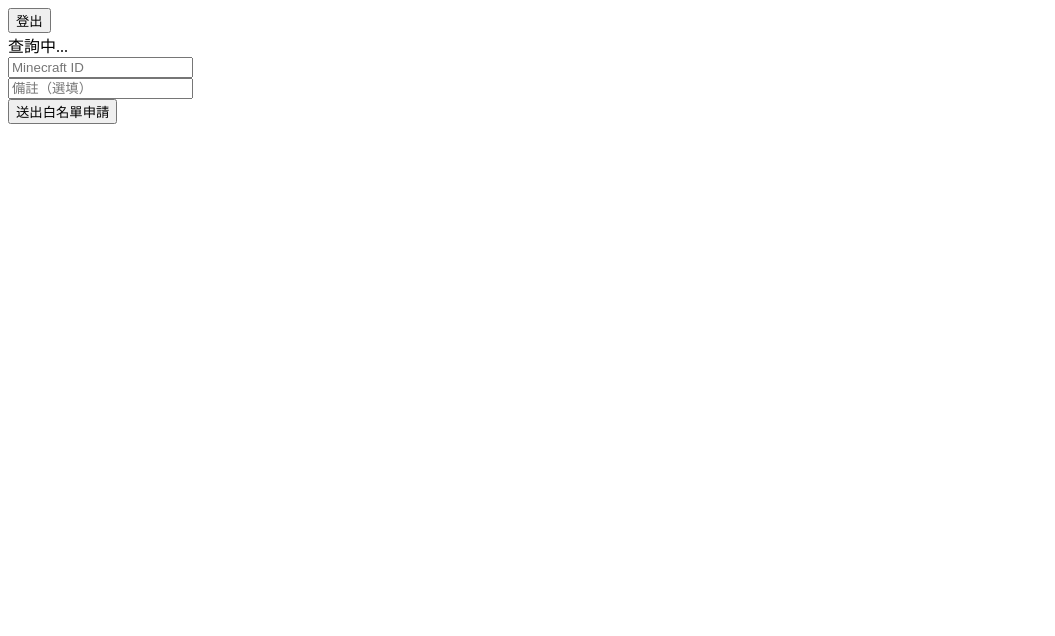
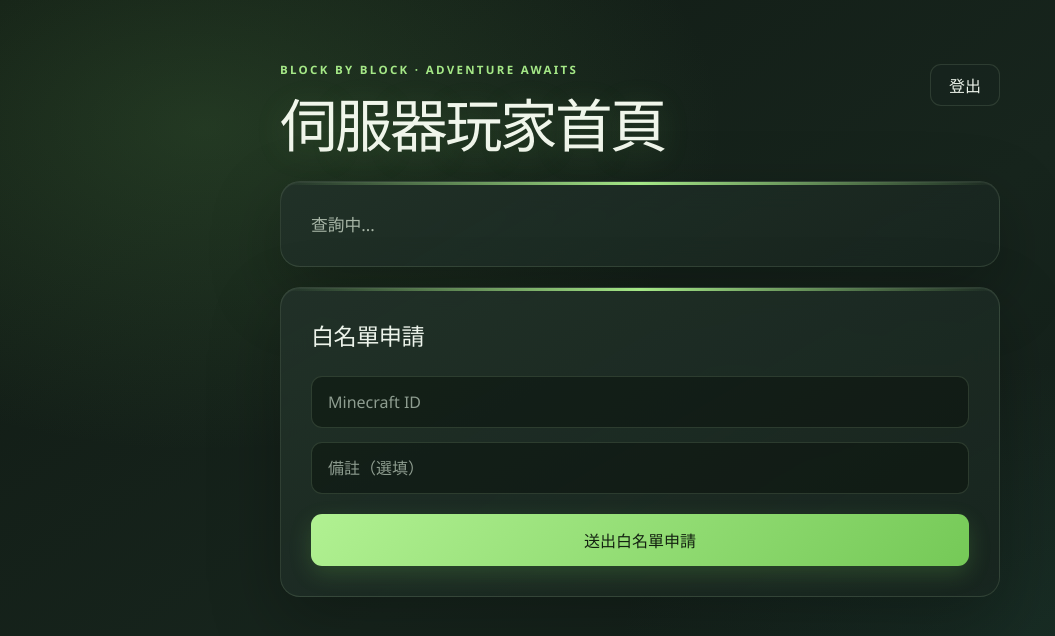
Before and after one commit to KevinFan209/webui-lab, a plain HTML site: page sites/homepage.html in a window 1280 px wide. Shown: the whole page, without its empty margins (0-1055 px from the left). Drawn offline with Linux system fonts and the light colour scheme; no server answers; sample sign-in values are in the browser's storage.

Commit message:
W11: homepage.html 套用跟登入頁一致的 CSS 設計
- sites/css/homepage.css：沿用 index.css 同一組設計變數與深色漸層背景，
  #server-status/#whitelist-form 套用跟 .login-form/.register-form 一致的卡片視覺，
  #logout-btn 用低調的次要按鈕樣式；預先寫好 #chat-box/#chat-form 樣式供後續聊天室功能使用
- sites/homepage.html：加入 homepage-container/homepage-header 排版結構，既有元素 id 不變

Co-Authored-By: Claude Sonnet 5 <noreply@anthropic.com>

```diff
--- /dev/null
+++ b/sites/css/homepage.css
@@ -0,0 +1,233 @@
+:root {
+    color-scheme: dark;
+    font-family: "Segoe UI", "Noto Sans TC", sans-serif;
+    font-synthesis: none;
+    text-rendering: optimizeLegibility;
+    -webkit-font-smoothing: antialiased;
+    -moz-osx-font-smoothing: grayscale;
+
+    --color-text: #edf4eb;
+    --color-muted: #a7b5a6;
+    --color-accent: #a5e887;
+    --color-accent-strong: #75c957;
+    --color-surface: rgba(24, 37, 31, 0.88);
+    --color-border: rgba(202, 233, 188, 0.13);
+}
+
+* {
+    box-sizing: border-box;
+}
+
+body {
+    min-width: 320px;
+    min-height: 100vh;
+    margin: 0;
+    padding: 64px 24px;
+    color: var(--color-text);
+    background:
+        radial-gradient(ellipse at 16% 16%, rgba(86, 142, 73, 0.25), transparent 34%),
+        radial-gradient(ellipse at 88% 82%, rgba(49, 111, 88, 0.2), transparent 32%),
+        linear-gradient(145deg, #101913 0%, #17251d 52%, #101a17 100%);
+}
+
+.homepage-container {
+    display: grid;
+    gap: 20px;
+    width: min(100%, 720px);
+    margin: 0 auto;
+}
+
+.homepage-header {
+    display: flex;
+    align-items: flex-start;
+    justify-content: space-between;
+    gap: 20px;
+    margin-bottom: 4px;
+}
+
+h1 {
+    margin: 0;
+    color: #f0f6eb;
+    font-size: clamp(2rem, 5vw, 3.6rem);
+    font-weight: 800;
+    letter-spacing: -0.045em;
+    line-height: 1.12;
+    text-shadow: 0 6px 32px rgba(134, 213, 105, 0.18);
+}
+
+h1::before {
+    display: block;
+    margin-bottom: 16px;
+    color: var(--color-accent);
+    content: "BLOCK BY BLOCK · ADVENTURE AWAITS";
+    font-size: 0.72rem;
+    font-weight: 700;
+    letter-spacing: 0.2em;
+    text-shadow: none;
+}
+
+#server-status,
+#whitelist-form,
+#chat-box {
+    position: relative;
+    padding: 30px;
+    overflow: hidden;
+    border: 1px solid var(--color-border);
+    border-radius: 20px;
+    background: linear-gradient(150deg, rgba(33, 49, 40, 0.96), var(--color-surface));
+    box-shadow:
+        0 24px 70px rgba(0, 0, 0, 0.27),
+        inset 0 1px 0 rgba(255, 255, 255, 0.045);
+    backdrop-filter: blur(14px);
+}
+
+#server-status::before,
+#whitelist-form::before,
+#chat-box::before {
+    position: absolute;
+    top: 0;
+    right: 0;
+    left: 0;
+    height: 3px;
+    background: linear-gradient(90deg, transparent, var(--color-accent), transparent);
+    content: "";
+}
+
+#server-status {
+    color: var(--color-muted);
+    font-size: 1.05rem;
+}
+
+#whitelist-form p {
+    margin: 0 0 24px;
+    color: var(--color-text);
+    font-size: 1.45rem;
+    font-weight: 750;
+    letter-spacing: -0.025em;
+}
+
+#whitelist-form br,
+#chat-form br {
+    display: none;
+}
+
+#whitelist-form input,
+#chat-form input {
+    display: block;
+    width: 100%;
+    min-height: 52px;
+    margin: 0 0 14px;
+    padding: 0 16px;
+    border: 1px solid rgba(202, 233, 188, 0.15);
+    border-radius: 11px;
+    outline: none;
+    color: var(--color-text);
+    background: rgba(9, 17, 12, 0.48);
+    font: inherit;
+    transition: border-color 160ms ease, box-shadow 160ms ease, background 160ms ease;
+}
+
+#whitelist-form input::placeholder,
+#chat-form input::placeholder {
+    color: #8e9d90;
+}
+
+#whitelist-form input:focus,
+#chat-form input:focus {
+    border-color: var(--color-accent);
+    background: rgba(9, 17, 12, 0.7);
+    box-shadow: 0 0 0 4px rgba(165, 232, 135, 0.12);
+}
+
+#whitelist-form button,
+#chat-form button {
+    width: 100%;
+    min-height: 52px;
+    margin-top: 6px;
+    border: 0;
+    border-radius: 11px;
+    color: #142211;
+    background: linear-gradient(135deg, #b1f192, var(--color-accent-strong));
+    box-shadow: 0 8px 22px rgba(117, 201, 87, 0.2);
+    cursor: pointer;
+    font: inherit;
+    font-weight: 750;
+    transition: transform 160ms ease, filter 160ms ease, box-shadow 160ms ease;
+}
+
+#whitelist-form button:hover,
+#chat-form button:hover {
+    transform: translateY(-2px);
+    filter: brightness(1.07);
+    box-shadow: 0 12px 26px rgba(117, 201, 87, 0.28);
+}
+
+#whitelist-form button:active,
+#chat-form button:active {
+    transform: translateY(0);
+}
+
+#whitelist-form button:focus-visible,
+#chat-form button:focus-visible {
+    outline: 3px solid #e5ffd7;
+    outline-offset: 3px;
+}
+
+#logout-btn {
+    flex: 0 0 auto;
+    min-height: 42px;
+    padding: 0 18px;
+    border: 1px solid var(--color-border);
+    border-radius: 11px;
+    color: var(--color-text);
+    background: rgba(24, 37, 31, 0.55);
+    cursor: pointer;
+    font: inherit;
+    font-weight: 650;
+    transition: border-color 160ms ease, background 160ms ease;
+}
+
+#logout-btn:hover {
+    border-color: var(--color-accent);
+    background: rgba(33, 49, 40, 0.9);
+}
+
+#logout-btn:focus-visible {
+    outline: 3px solid #e5ffd7;
+    outline-offset: 3px;
+}
+
+@media (max-width: 680px) {
+    body {
+        padding: 48px 20px;
+    }
+
+    .homepage-header {
+        align-items: center;
+        margin-bottom: 0;
+    }
+
+    h1 {
+        font-size: clamp(1.7rem, 7vw, 2.5rem);
+    }
+
+    h1::before {
+        margin-bottom: 12px;
+        font-size: 0.6rem;
+    }
+
+    #server-status,
+    #whitelist-form,
+    #chat-box {
+        padding: 28px;
+    }
+}
+
+@media (prefers-reduced-motion: reduce) {
+    *,
+    *::before,
+    *::after {
+        scroll-behavior: auto !important;
+        transition-duration: 0.01ms !important;
+    }
+}
--- a/sites/homepage.html
+++ b/sites/homepage.html
@@ -5,15 +5,22 @@
     <meta charset="UTF-8">
     <meta name="viewport" content="width=device-width, initial-scale=1.0">
     <title>網站首頁</title>
+    <link rel="stylesheet" href="css/homepage.css">
 </head>
 <body>
+    <main class="homepage-container">
+        <header class="homepage-header">
+            <h1>伺服器玩家首頁</h1>
             <button id="logout-btn">登出</button>
+        </header>
         <div id="server-status">查詢中...</div>
         <form id="whitelist-form">
+            <p>白名單申請</p>
             <input type="text" name="minecraft_id" placeholder="Minecraft ID"><br>
             <input type="text" name="note" placeholder="備註（選填）"><br>
             <button type="submit">送出白名單申請</button>
         </form>
+    </main>
     <script src="js/homepage.js"></script>
     <script src="js/status.js"></script>
 </body>
```
Lines whose indentation alone changed are shown as unchanged.
